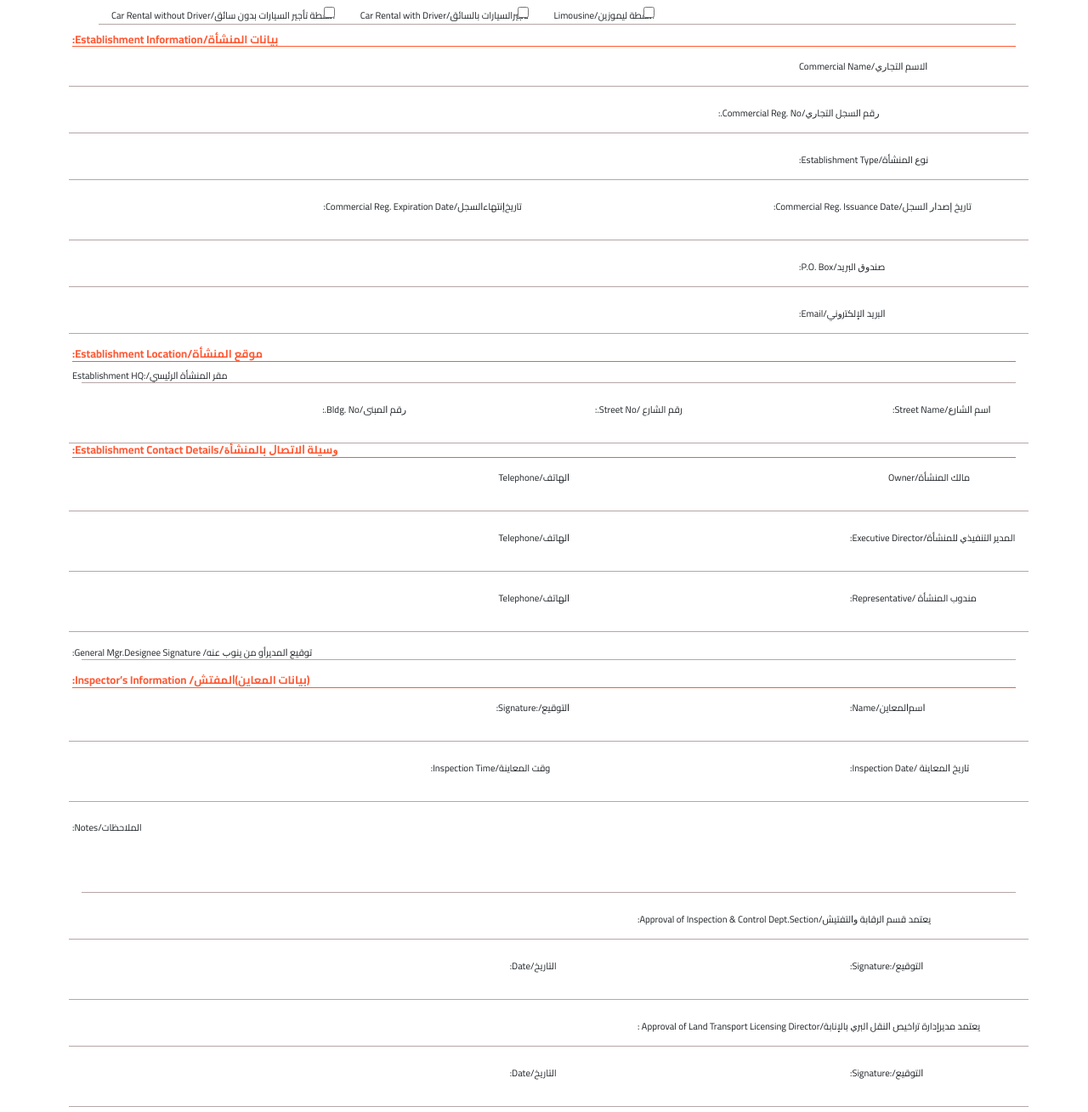
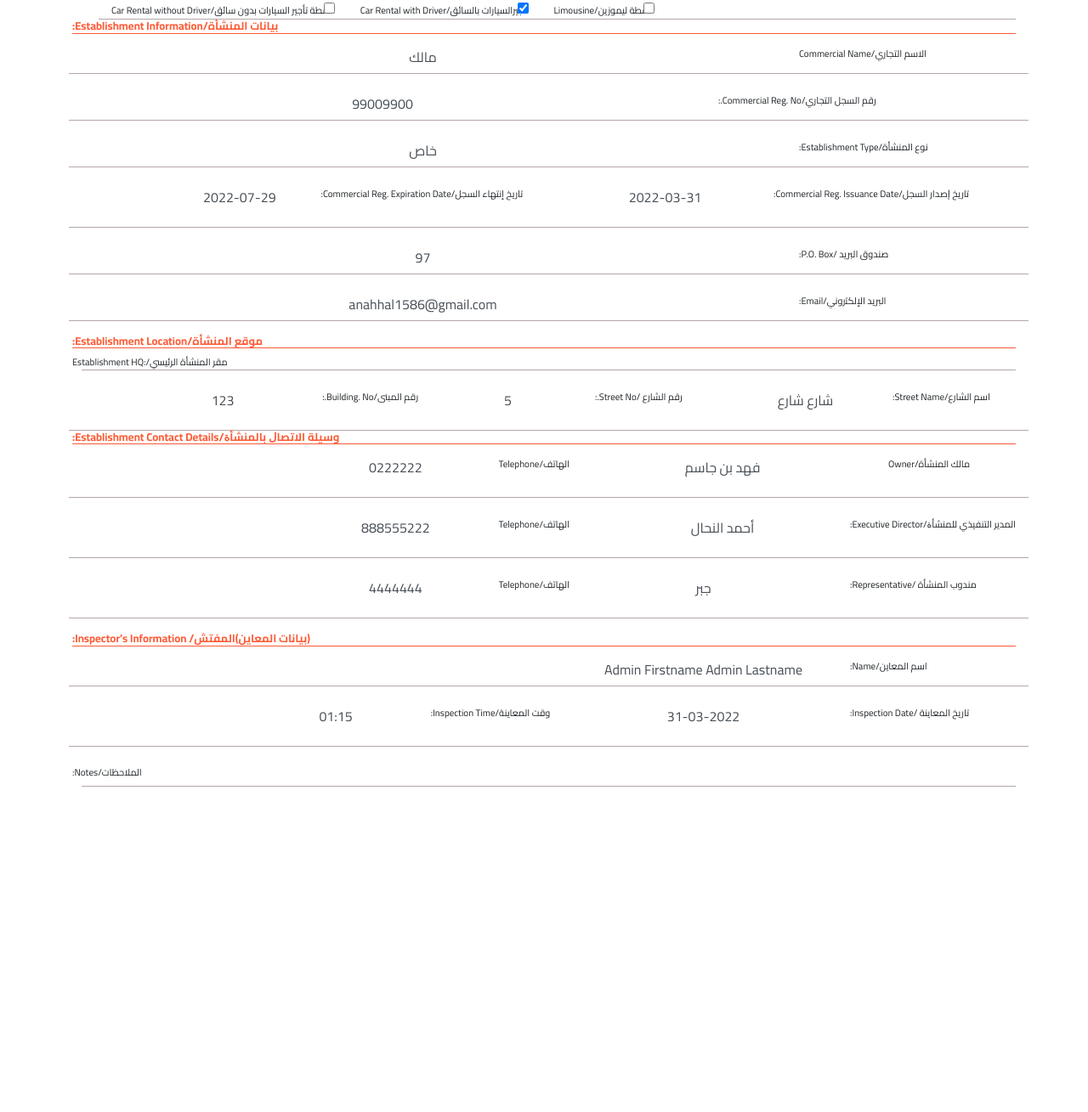
Before and after one commit to Esraa-Dev/Inspection-Application-Form, a plain HTML site: page index.html in a window 1280 px wide. Shown: the part 245-1554 px from the top of the page at 85% size. After the commit the page ends 1187 px from the top, so only its background shows below. Drawn offline with nearby package versions, Linux system fonts and the light colour scheme.

Commit message:
Update index.html

```diff
--- a/index.html
+++ b/index.html
@@ -20,13 +20,20 @@
       crossorigin="anonymous"
     />
     <!-- custom style -->
+    <!-- <link rel="stylesheet" href="/static/css/report_style.css" /> -->
     <link rel="stylesheet" href="assets/css/style.css" />
+    <script>
+      function printPdfReport() {
+        window.print();
+      }
+    </script>
   </head>
-  <body>
+  <body onload="printPdfReport();" id="body">
     <!-- Start header -->
     <div class="container header d-flex justify-content-between mt-5 mb-4">
       <div class="logo">
-        <img src="assets/images/output-onlinepngtools.png" height="100px" />
+        <!-- <img src="/static/img/mot_logo_ar.png" /> -->
+        <img src="assets/images/logo.png" alt="logo"/>
       </div>
       <div class="header-content">
         <label for="header-content-label">التاريخ/Date:</label>
@@ -34,10 +41,11 @@
           dir="ltr"
           id="header-content-label"
           type=""
-          placeholder="25-Oct-2021"
+          placeholder=""
+          value="31-03-2022 01:15"
           class="text-center"
         />
-        <p>ﺇﺩﺍﺭﺓ ﺗرﺍﺧﻴﺺ ﺍﻟﻨﻘﻞ ﺍﻟﺒﺮﻱ</p>
+        <p>ﺇﺩارﺓ ﺗراﺧﻴﺺ اﻟﻨﻘﻞ اﻟﺒﺮي</p>
         <p>Land Transport Licensing Department</p>
       </div>
     </div>
@@ -48,7 +56,7 @@
       </h5>
       <form action="" method="get" autocomplete="on">
         <h6 class="font-weight-bold">
-          ﻗﺴﻢ ﺍﻟﺮﻗﺎﺑﺔ ﻭﺍﻟﺘﻔﺘﻴﺶ/Inspection and Control Section :
+          ﻗﺴﻢ اﻟﺮﻗﺎﺑﺔ واﻟﺘﻔﺘﻴﺶ/Inspection and Control Section :
         </h6>
 
         <div class="form-check border-line">
@@ -68,6 +76,7 @@
             name="items"
             value="تأجيرالسيارات بالسائق/Car Rental with Driver"
             id="rentalwith"
+            checked
           />
           <label class="form-check-label" for="rentalwith">
             تأجيرالسيارات بالسائق/Car Rental with Driver
@@ -83,12 +92,12 @@
             ﺃﻧشطة تأجير السيارات بدون سائق/Car Rental without Driver
           </label>
         </div>
-        <h6 class="font-weight-bold establish-data">
+        <h6 class="font-weight-bold establish_data">
           بيانات المنشأة/Establishment Information:
         </h6>
         <div class="form-group row border-line">
           <label for="commerceName" class="col-sm-3 col-form-label"
-            >ﺍﻻﺳﻢ ﺍﻟﺘﺠﺎﺭﻱ/Commercial Name</label
+            >اﻻﺳﻢ اﻟﺘﺠﺎري/Commercial Name</label
           >
           <div class="col-sm-9">
             <input
@@ -96,13 +105,14 @@
               class="form-control"
               name="commericalName"
               id="commerceName"
+              value="مالك"
               required
             />
           </div>
         </div>
         <div class="form-group border-line row">
           <label for="commerceNumer" class="col-sm-4 col-form-label"
-            >ﺭﻗﻢ ﺍﻟﺴﺠﻞ ﺍﻟﺘﺠﺎﺭﻱ/Commercial Reg. No.:</label
+            >رﻗﻢ اﻟﺴﺠﻞ اﻟﺘﺠﺎري/Commercial Reg. No.:</label
           >
           <div class="col-sm-8">
             <input
@@ -110,6 +120,7 @@
               name="commerceNumer"
               class="form-control"
               id="commerceNumer"
+              value="99009900"
               required
             />
           </div>
@@ -117,7 +128,7 @@
 
         <div class="form-group row border-line">
           <label for="establishType" class="col-sm-3 col-form-label"
-            >ﻧﻮﻉ المنشأة/Establishment Type:</label
+            >ﻧﻮع المنشأة/Establishment Type:</label
           >
           <div class="col-sm-9">
             <input
@@ -125,16 +136,16 @@
               class="form-control"
               name="establishType"
               id="establishType"
+              value="خاص"
               required
             />
           </div>
-
         </div>
 
         <div class="form-group row border-line">
           <div class="row col-sm-6">
             <label for="startDate" class="col-sm-7 col-form-label"
-              >ﺗﺎريخ ﺇﺻﺪﺍﺭ ﺍﻟﺴﺠﻞ/Commercial Reg. Issuance Date:</label
+              >تاريخ ﺇﺻﺪار اﻟﺴﺠﻞ/Commercial Reg. Issuance Date:</label
             >
             <div class="col-sm-5">
               <input
@@ -142,6 +153,7 @@
                 name="startDate"
                 class="form-control"
                 id="startDate"
+                value="2022-03-31"
                 required
               />
             </div>
@@ -150,7 +162,7 @@
           <div class="row end-date col-sm-6">
             <div class="form-group row">
               <label for="endDate" class="col-sm-8 col-form-label"
-                >تاريخﺇنتهاءﺍﻟﺴﺠﻞ/Commercial Reg. Expiration Date:</label
+                >تاريخ إنتهاء اﻟﺴﺠﻞ/Commercial Reg. Expiration Date:</label
               >
               <div class="col-sm-4">
                 <input
@@ -158,6 +170,7 @@
                   class="form-control"
                   id="endDate"
                   required
+                  value="2022-07-29"
                   name="endDate"
                 />
               </div>
@@ -167,7 +180,7 @@
 
         <div class="form-group row border-line">
           <label for="postBox" class="col-sm-3 col-form-label"
-            >ﺻﻨﺪﻭﻕ البريد/P.O. Box:</label
+            >صندوق البريد /P.O. Box:</label
           >
           <div class="col-sm-9">
             <input
@@ -175,6 +188,7 @@
               name="postBox"
               class="form-control"
               id="postBox"
+              value="97"
               required
             />
           </div>
@@ -182,7 +196,7 @@
 
         <div class="form-group row border-line">
           <label for="inputemail" class="col-sm-3 col-form-label"
-            >ﺍﻟﺒريد ﺍﻹﻟﻜﺘرﻭﻧﻲ/Email:</label
+            >البريد اﻹﻟﻜﺘروﻧﻲ/Email:</label
           >
           <div class="col-sm-9">
             <input
@@ -190,6 +204,7 @@
               name="email"
               class="form-control"
               id="inputemail"
+              value="anahhal1586@gmail.com"
               required
             />
           </div>
@@ -197,11 +212,13 @@
 
         <h6 class="font-weight-bold">ﻣﻮﻗﻊ المنشأة/Establishment Location:</h6>
 
-        <p class="border-line">ﻣﻘﺮ المنشأة ﺍﻟﺮﺋﻴﺴﻲ/:Establishment HQ</p>
+        <p class="border-line establish_data">
+          ﻣﻘﺮ المنشأة اﻟﺮﺋﻴﺴﻲ/:Establishment HQ
+        </p>
         <div class="establish row border-line">
           <div class="col-sm-4 form-group row">
             <label for="establishHomeSteet" class="col-sm-6 col-form-label"
-              >ﺍﺳﻢ ﺍﻟﺸﺎرﻉ/Street Name:</label
+              >اﺳﻢ اﻟﺸﺎرع/Street Name:</label
             >
             <div class="col-sm-6">
               <input
@@ -210,6 +227,7 @@
                 name="establishHomeSteet"
                 id="establishHomeSteet"
                 required
+                value="شارع شارع"
               />
             </div>
           </div>
@@ -225,13 +243,14 @@
                 name="streetNumber"
                 id="streetNumber"
                 required
+                value="5"
               />
             </div>
           </div>
 
           <div class="col-sm-4 form-group row">
             <label for="buildingNumber" class="col-sm-5 col-form-label"
-              >ﺭﻗﻢ ﺍﻟﻤﺒﻨﻰ/Bldg. No.:</label
+              >رﻗﻢ اﻟﻤﺒﻨﻰ/Building. No.:</label
             >
             <div class="col-sm-7">
               <input
@@ -240,13 +259,14 @@
                 name="buildingNumber"
                 id="buildingNumber"
                 required
+                value="123"
               />
             </div>
           </div>
         </div>
 
-        <h6 class="font-weight-bold">
-          ﻭﺳﻴﻠﺔ ﺍﻻﺗﺼﺎﻝ ﺑﺎﻟﻤﻨﺸﺄﺓ/Establishment Contact Details:
+        <h6 class="font-weight-bold establish_data">
+          وﺳﻴﻠﺔ اﻻﺗﺼﺎﻝ ﺑﺎﻟﻤﻨﺸﺄﺓ/Establishment Contact Details:
         </h6>
 
         <div class="form-group row border-line">
@@ -261,6 +281,7 @@
                 name="establishOwner"
                 id="establishOwner"
                 required
+                value="فهد بن جاسم"
               />
             </div>
           </div>
@@ -268,7 +289,7 @@
           <div class="row end-date col-sm-6">
             <div class="form-group row">
               <label for="inputTel" class="col-sm-4 col-form-label"
-                >ﺍﻟﻬﺎتف/Telephone</label
+                >الهاتف/Telephone</label
               >
               <div class="col-sm-8">
                 <input
@@ -277,6 +298,7 @@
                   name="inputTel"
                   id="inputTel"
                   required
+                  value="0222222"
                 />
               </div>
             </div>
@@ -286,7 +308,7 @@
         <div class="form-group row border-line">
           <div class="row start-date col-sm-6">
             <label for="establishManger" class="col-sm-5 col-form-label"
-              >المدير ﺍﻟﺘﻨﻔﻴﺬﻱ للمنشأة/Executive Director:</label
+              >المدير اﻟﺘﻨﻔﻴﺬي ﻟﻠﻤﻨﺸﺄﺓ/Executive Director:</label
             >
             <div class="col-sm-6">
               <input
@@ -295,6 +317,7 @@
                 name="establishManger"
                 id="establishManger"
                 required
+                value="أحمد النحال"
               />
             </div>
           </div>
@@ -302,7 +325,7 @@
           <div class="row end-date col-sm-6">
             <div class="form-group row">
               <label for="managerTel" class="col-sm-4 col-form-label"
-                >ﺍﻟﻬﺎتف/Telephone</label
+                >الهاتف/Telephone</label
               >
               <div class="col-sm-8">
                 <input
@@ -311,6 +334,7 @@
                   id="managerTel"
                   name="managerTel"
                   required
+                  value="888555222"
                 />
               </div>
             </div>
@@ -320,7 +344,7 @@
         <div class="form-group row border-line">
           <div class="row start-date col-sm-6">
             <label for="establishRresent" class="col-sm-5 col-form-label"
-              >مندوب المنشأة /Representative:</label
+              >ﻣﻨﺪوب المنشأة /Representative:</label
             >
             <div class="col-sm-7">
               <input
@@ -329,6 +353,7 @@
                 name="establishRresent"
                 id="establishRresent"
                 required
+                value="جبر"
               />
             </div>
           </div>
@@ -336,7 +361,7 @@
           <div class="row end-date col-sm-6">
             <div class="form-group row">
               <label for="represenTel" class="col-sm-4 col-form-label"
-                >ﺍﻟﻬﺎتف/Telephone</label
+                >الهاتف/Telephone</label
               >
               <div class="col-sm-8">
                 <input
@@ -345,23 +370,20 @@
                   id="represenTel"
                   name="represenTel"
                   required
+                  value="4444444"
                 />
               </div>
             </div>
           </div>
         </div>
-        <p class="border-line">
-          ﺗﻮﻗﻴﻊ ﺍﻟﻤﺪيرأو ﻣﻦ ﻳﻨﻮﺏ ﻋﻨﻪ/ General Mgr.Designee Signature:
-        </p>
-
         <h6 class="font-weight-bold">
-          (بيانات المعاين)ﺍﻟﻤﻔﺘﺶ/ Inspector’s Information:
+          (بيانات المعاين)اﻟﻤﻔﺘﺶ/ Inspector’s Information:
         </h6>
 
         <div class="form-group row border-line">
           <div class="row start-date col-sm-6">
             <label for="observerName" class="col-sm-5 col-form-label"
-              >ﺍﺳﻢﺍﻟﻤﻌﺎين/Name:</label
+              >اﺳﻢ اﻟﻤﻌﺎين/Name:</label
             >
             <div class="col-sm-7">
               <input
@@ -369,25 +391,9 @@
                 name="observerName"
                 class="form-control"
                 id="observerName"
+                value="Admin Firstname Admin Lastname"
                 required
               />
-            </div>
-          </div>
-
-          <div class="row end-date col-sm-6">
-            <div class="form-group row">
-              <label for="observerSign" class="col-sm-4 col-form-label"
-                >ﺍﻟﺘﻮﻗﻴﻊ/:Signature:</label
-              >
-              <div class="col-sm-8">
-                <input
-                  type="text"
-                  class="form-control"
-                  id="observerSign"
-                  name="observerSign"
-                  required
-                />
-              </div>
             </div>
           </div>
         </div>
@@ -395,7 +401,7 @@
         <div class="form-group row border-line">
           <div class="row start-date col-sm-6">
             <label for="observeDate" class="col-sm-5 col-form-label"
-              >ﺗﺎريخ ﺍﻟﻤﻌﺎﻳﻨﺔ /Inspection Date:</label
+              >تاريخ اﻟﻤﻌﺎﻳﻨﺔ /Inspection Date:</label
             >
             <div class="col-sm-7">
               <input
@@ -404,6 +410,7 @@
                 class="form-control"
                 id="observeDate"
                 required
+                value="31-03-2022"
               />
             </div>
           </div>
@@ -420,6 +427,7 @@
                   id="observeTime"
                   name="observeTime"
                   required
+                  value="01:15"
                 />
               </div>
             </div>
@@ -427,108 +435,8 @@
         </div>
 
         <div class="form-group border-line">
-          <label for="notesTextarea">الملاحظات/Notes:</label>
-          <textarea
-            class="form-control"
-            id="notesTextarea"
-            name="notesTextarea"
-            required
-          ></textarea>
-        </div>
-
-        <div class="form-group row border-line">
-          <label for="inputtext" class="col-sm-5 col-form-label"
-            >ﻳﻌﺘﻤﺪ ﻗﺴﻢ ﺍﻟﺮﻗﺎﺑﺔ ﻭﺍﻟﺘﻔﺘﻴﺶ/Approval of Inspection & Control
-            Dept.Section:</label
-          >
-          <div class="col-sm-7">
-            <input
-              type="text"
-              class="form-control"
-              id="inputtext"
-              name="inputtext"
-            />
-          </div>
-        </div>
-
-        <div class="form-group row border-line">
-          <div class="row start-date col-sm-6">
-            <label for="inputSign" class="col-sm-5 col-form-label"
-              >ﺍﻟﺘﻮﻗﻴﻊ/:Signature:</label
-            >
-            <div class="col-sm-7">
-              <input
-                type="text"
-                name="inputSign"
-                class="form-control"
-                id="inputSign"
-              />
-            </div>
-          </div>
-
-          <div class="row end-date col-sm-6">
-            <div class="form-group row">
-              <label for="inputDate" class="col-sm-4 col-form-label"
-                >التاريخ/Date:</label
-              >
-              <div class="col-sm-8">
-                <input
-                  type="text"
-                  class="form-control"
-                  id="inputDate"
-                  name="inputDate"
-                  required
-                />
-              </div>
-            </div>
-          </div>
-        </div>
-
-        <div class="form-group row border-line">
-          <label for="inputtext" class="col-sm-5 col-form-label"
-            >ﻳﻌﺘﻤﺪ ﻣﺪيرإدارة ﺗرﺍﺧﻴﺺ ﺍﻟﻨﻘﻞ ﺍﻟﺒﺮﻱ ﺑﺎﻹﻧﺎﺑﺔ/Approval of Land
-            Transport Licensing Director :</label
-          >
-          <div class="col-sm-7">
-            <input
-              type="text"
-              name="inputtext"
-              name="inputtext"
-              class="form-control"
-              id="inputtext"
-            />
-          </div>
-        </div>
-        <div class="form-group row border-line">
-          <div class="row start-date col-sm-6">
-            <label for="lastSign" class="col-sm-5 col-form-label"
-              >ﺍﻟﺘﻮﻗﻴﻊ/:Signature:</label
-            >
-            <div class="col-sm-7">
-              <input
-                type="text"
-                name="lastSign"
-                class="form-control"
-                id="lastSign"
-              />
-            </div>
-          </div>
-
-          <div class="row end-date col-sm-6">
-            <div class="form-group row">
-              <label for="lastDate" class="col-sm-4 col-form-label"
-                >التاريخ/Date:</label
-              >
-              <div class="col-sm-8">
-                <input
-                  type="text"
-                  class="form-control"
-                  id="lastDate"
-                  name="lastDate"
-                />
-              </div>
-            </div>
-          </div>
+          <label for="tests">الملاحظات/Notes:</label><br />
+          <span id="tests" class="form-group"> </span>
         </div>
       </form>
     </div>
```
